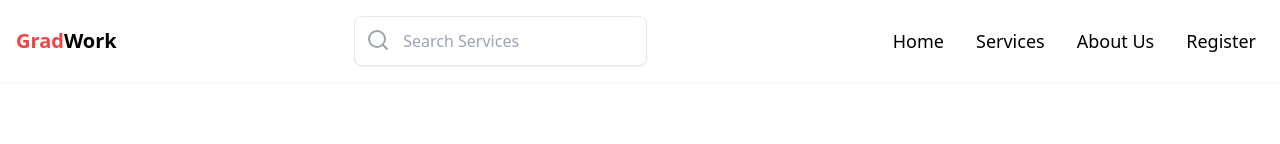
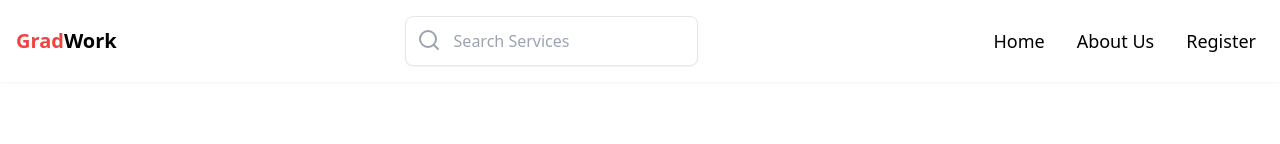
Before and after one commit to glitchySid/Gradworkfrontend, a React (Vite) app: page /register in a window 1280 px wide. Shown: the top 144 px of the page. Built offline with nearby package versions, Linux system fonts and the light colour scheme; grey boxes are pictures that could not be loaded.

Commit message:
minor fix

```diff
--- a/src/components/header.jsx
+++ b/src/components/header.jsx
@@ -79,12 +79,12 @@ const Header = ({ onAboutUsClick }) => {
                     className="p-2 rounded-lg text-lg hover:text-red-500 transition-colors duration-300 cursor-pointer"
                     onClick={() => navigate('/services')}
                   >
-                    Services
+                    {/* Services
                   </li>
                   <li
                     className="p-2 rounded-lg text-lg hover:text-red-500 transition-colors duration-300 cursor-pointer"
                     onClick={onAboutUsClick}
-                  >
+                  > */}
                     About Us
                   </li>
                   <li
@@ -139,12 +139,12 @@ const Header = ({ onAboutUsClick }) => {
                   >
                     Home
                   </motion.li>
-                  <motion.li
+                  {/* <motion.li
                     className="p-2 hover:text-red-500 cursor-pointer"
                     onClick={() => { setIsOpen(false); navigate('/services'); }}
                   >
                     Services
-                  </motion.li>
+                  </motion.li> */}
                   <motion.li
                     className="p-2 hover:text-red-500 cursor-pointer"
                     onClick={() => { setIsOpen(false); onAboutUsClick(); }}
```
